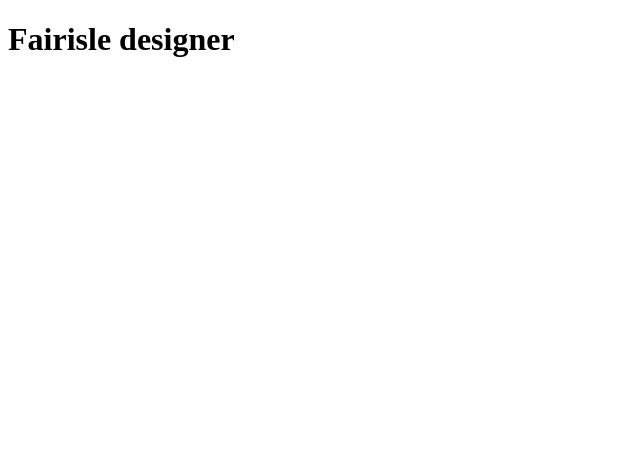
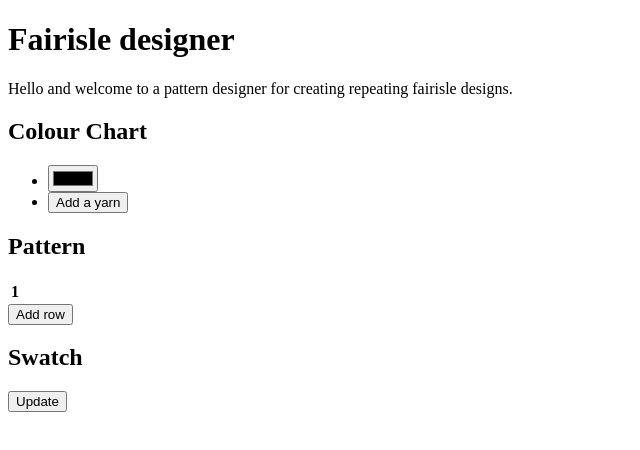
Before and after one commit to FergusGreig/KnittingPatternMaker, a plain HTML site: page index.html in a window 1280 px wide. Shown: the whole page, without its empty margins (0-640 px from the left). Drawn offline with Linux system fonts and the light colour scheme.

Commit message:
added Basic HTML

```diff
--- a/index.html
+++ b/index.html
@@ -1,14 +1,35 @@
 <!DOCTYPE html>
 <html lang='en'>
+
 <head>
     <title>Fairisle designer</title>
     <link rel="stylesheet" href="style.css">
     <meta charset="UTF-8">
 </head>
+
 <body>
     <h1>Fairisle designer</h1>
+    Hello and welcome to a pattern designer for creating
+    repeating fairisle designs.
+    <h2>Colour Chart</h2>
+    <ul>
+        <li><input type="color" id="yarn1"></li>
+        <li><button type="button" id="addYarn">Add a yarn</button></li>
+    </ul>
+    <h2> Pattern </h2>
+    <table id="pattern">
+        <tr>
+            <th> 1</th>
+            <td></td>
+        </tr>
+    </table>
+    <button type="button" id="addRow">Add row</button>
+    <h2>Swatch</h2>
+    <button type="button" id="updateSwatch">Update</button>
+    <table id="Swatch">
 
-
+    </table>
     <script src="app.js"></script>
 </body>
+
 </html>
```
